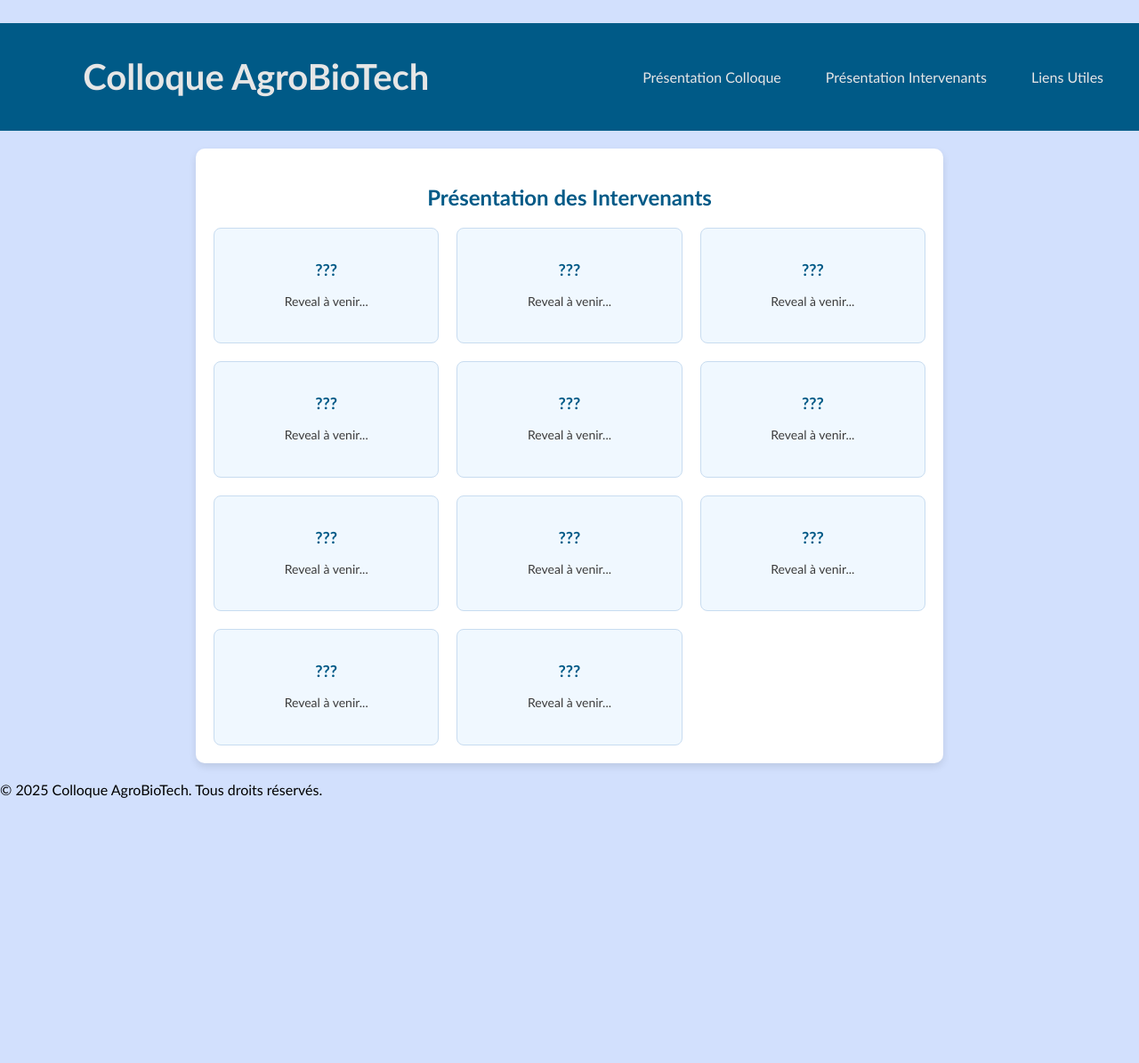
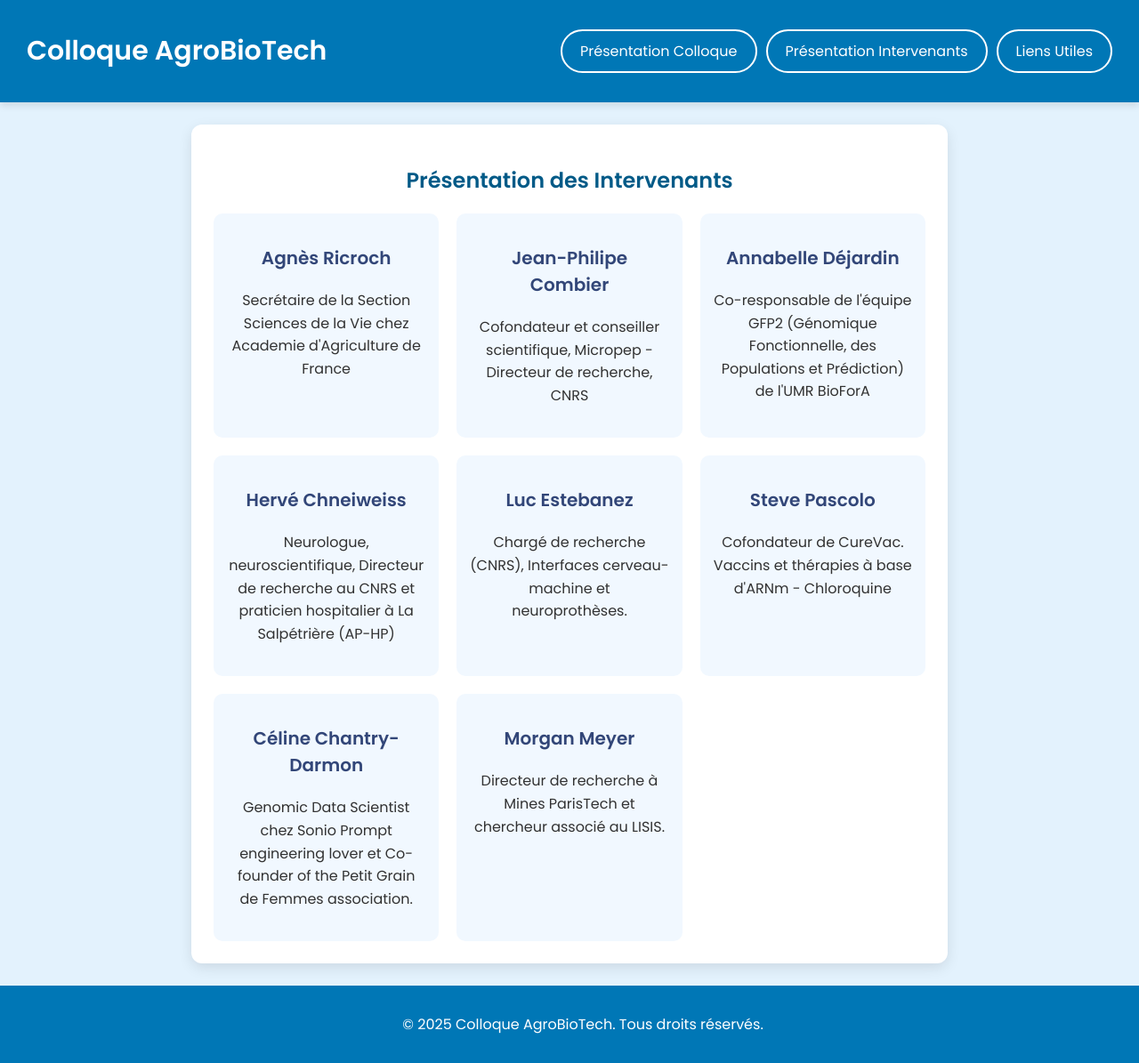
Before and after one commit to DamienFUSTER/Colloc-Application, a Flask app: page /pres_inter in a window 1280 px wide. Shown: the whole page at 89% size. Before the commit the page ends 897 px from the top, so only its background shows below. Run offline with Flask 3, Linux system fonts and the light colour scheme.

Commit message:
changement de la DA plus smooth + ajout des intervenants

```diff
--- a/static/style.css
+++ b/static/style.css
@@ -1,61 +1,69 @@
+/* Importation d'une police moderne */
+@import url('https://fonts.googleapis.com/css2?family=Poppins:wght@300;400;600&display=swap');
 
-/* Styles généraux */
-body {
-  background-color: rgb(210, 224, 253);
+html, body {
+  background-color: #E3F2FD;
   margin: 0;
-  font-family: 'Trebuchet MS', 'Lucida Sans Unicode', 'Lucida Grande', 'Lucida Sans', Arial, sans-serif;
+  font-family: 'Poppins', sans-serif;
+  height: 100%;
+  display: flex;
+  flex-direction: column;
 }
 
-/* En-tête */
+/* En-tête modernisé */
 .header {
-  margin-top: 2%;
+  background-color: #0077B6;
+  box-shadow: 0 4px 8px rgba(0, 0, 0, 0.1);
+  padding: 15px 30px;
   display: flex;
   justify-content: space-between;
   align-items: center;
-  padding: 10px 20px;
-  background-color: rgb(0, 90, 135);
-  flex-wrap: wrap; /* Pour permettre le retour à la ligne sur petits écrans */
+  flex-wrap: wrap;
 }
 
-.title {
-  color: rgb(230, 230, 230);
-  font-size: 20px;
+/* Titre */
+.title h1 {
+  font-size: 30px;
+  font-weight: 600;
+  color: white;
   text-align: center;
-  flex: 1 1 auto; /* S'adapte automatiquement à l'espace disponible */
+  flex-grow: 1;
 }
 
+/* Boutons de navigation */
 .nav-buttons {
   display: flex;
   gap: 10px;
-  flex: 1 1 auto;
-  justify-content: flex-end;
-  flex-wrap: wrap; /* Pour empiler les boutons sur petits écrans */
+  flex-wrap: wrap;
+  justify-content: center;
 }
 
 .nav-buttons a {
+  background-color: transparent;
+  border: 2px solid white;
+  padding: 10px 20px;
+  border-radius: 25px;
   text-decoration: none;
-  padding: 10px 20px;
-  color: rgb(230, 230, 230);
-  border-radius: 5px;
-  transition: background-color 0.3s ease;
+  color: white;
   font-size: 16px;
+  transition: all 0.3s ease-in-out;
 }
 
 .nav-buttons a:hover {
-  background-color: rgb(0, 70, 100);
+  background-color: white;
+  color: #0077B6;
 }
 
-/* Section principale */
+/* Section principale avec effet de carte */
 .content-section {
   background-color: white;
-  padding: 20px;
-  margin: 20px auto;
-  border-radius: 10px;
-  box-shadow: 0 4px 8px rgba(0, 0, 0, 0.1);
+  padding: 25px;
+  margin: 25px auto;
+  border-radius: 12px;
+  box-shadow: 0 5px 15px rgba(0, 0, 0, 0.1);
   max-width: 800px;
 }
 
-/* Titres */
 .content-section h2 {
   color: rgb(0, 90, 135);
   text-align: center;
@@ -76,18 +84,7 @@ body {
   margin-bottom: 20px;
   color: rgb(50, 50, 50);
 }
-
-.content-section ul {
-  list-style-type: square;
-  padding-left: 20px;
-}
-
-.content-section ul li {
-  margin-bottom: 10px;
-  font-size: 16px;
-}
-
-/* Liste des intervenants */
+/* Intervenants avec effet au survol */
 .intervenants-list {
   display: grid;
   grid-template-columns: repeat(auto-fit, minmax(250px, 1fr));
@@ -95,22 +92,16 @@ body {
 }
 
 .intervenant {
-  background-color: rgb(240, 248, 255);
+  background-color: #F1F8FF;
   padding: 15px;
-  border: 1px solid rgb(200, 220, 240);
-  border-radius: 8px;
+  border-radius: 10px;
   text-align: center;
+  transition: transform 0.3s ease-in-out, box-shadow 0.3s ease-in-out;
 }
 
-.intervenant h3 {
-  font-size: 18px;
-  color: rgb(0, 90, 135);
-  margin-bottom: 10px;
-}
-
-.intervenant p {
-  font-size: 14px;
-  color: rgb(60, 60, 60);
+.intervenant:hover {
+  transform: translateY(-5px);
+  box-shadow: 0 8px 20px rgba(0, 0, 0, 0.15);
 }
 
 /* Liste des liens */
@@ -118,56 +109,65 @@ body {
   padding-left: 20px;
 }
 
-.links-list li {
-  margin-bottom: 10px;
-}
-
 .links-list a {
   text-decoration: none;
-  color: rgb(0, 90, 135);
+  color: #0077B6;
   transition: color 0.3s ease;
 }
 
 .links-list a:hover {
-  color: rgb(0, 70, 100);
+  color: #005A87;
+}
+
+/* Pied de page amélioré */
+.footer {
+  background-color: #0077B6;
+  color: white;
+  text-align: center;
+  padding: 15px;
+  margin-top: auto; /* Pousse le footer en bas */
+  width: 100%;
 }
 
 /* --- Responsive Design --- */
 @media (max-width: 768px) {
-  /* Ajustement de l'en-tête pour mobile */
+  /* En-tête en colonne sur petits écrans */
   .header {
-    flex-direction: column; /* Les éléments passent en colonne */
-    align-items: flex-start;
-    gap: 10px;
-  }
-
-  .title {
-    text-align: left; /* Alignement du titre à gauche */
-    margin-bottom: 10px;
+    flex-direction: column;
+    align-items: center;
+    text-align: center;
   }
 
   .nav-buttons {
-    justify-content: center; /* Centrer les boutons sur petits écrans */
+    flex-direction: column;
+    align-items: center;
+    gap: 5px;
   }
 
   .nav-buttons a {
     font-size: 14px;
-    padding: 8px 15px;
+    padding: 10px;
+    width: 100%;
+    max-width: 200px;
+    text-align: center;
   }
 
-  /* Section principale */
+  /* Contenu plus large sur mobile */
   .content-section {
-    padding: 15px;
+    padding: 20px;
     margin: 10px;
-    max-width: 95%; /* Prend presque toute la largeur */
+    max-width: 95%;
+    flex: 1;
   }
 
   .content-section h2 {
     font-size: 20px;
+    flex: 1;
   }
 
   .content-section p {
     font-size: 14px;
+    flex: 1;
   }
 }
 
@@ -180,22 +180,24 @@ body {
   }
 
   .nav-buttons a {
-    text-align: center; /* Centrer les liens */
     font-size: 14px;
-    padding: 10px;
+    padding: 12px;
   }
 
   .content-section h2 {
     font-size: 18px;
+    flex: 1;
   }
 
   .content-section p {
     font-size: 13px;
+    flex: 1;
   }
 }
 
-
+/* Images responsives */
 img {
-    max-width: 100%; /* Limite la largeur de l'image à 100% de l'élément parent */
-    height: auto;    /* Garde les proportions de l'image */
+  max-width: 100%;
+  height: auto;
+  border-radius: 8px;
 }
--- a/templates/pres_inter.html
+++ b/templates/pres_inter.html
@@ -8,48 +8,36 @@
     <h2>Présentation des Intervenants</h2>
     <div class="intervenants-list">
         <div class="intervenant">
-            <h3> ??? </h3>
-            <p>Reveal à venir...</p>
+            <h3> Agnès Ricroch </h3>
+            <p>Secrétaire de la Section Sciences de la Vie chez Academie d'Agriculture de France</p>
         </div>
         <div class="intervenant">
-            <h3> ??? </h3>
-            <p>Reveal à venir...</p>
+            <h3> Jean-Philipe Combier </h3>
+            <p>Cofondateur et conseiller scientifique, Micropep - Directeur de recherche, CNRS</p>
         </div>
         <div class="intervenant">
-            <h3> ??? </h3>
-            <p>Reveal à venir...</p>
+            <h3> Annabelle Déjardin </h3>
+            <p>Co-responsable de l'équipe GFP2 (Génomique Fonctionnelle, des Populations et Prédiction) de l'UMR BioForA</p>
         </div>
         <div class="intervenant">
-            <h3> ??? </h3>
-            <p>Reveal à venir...</p>
+            <h3> Hervé Chneiweiss </h3>
+            <p>Neurologue, neuroscientifique, Directeur de recherche au CNRS et praticien hospitalier à La Salpétrière (AP-HP)</p>
         </div>
         <div class="intervenant">
-            <h3> ??? </h3>
-            <p>Reveal à venir...</p>
+            <h3> Luc Estebanez </h3>
+            <p>Chargé de recherche (CNRS), Interfaces cerveau-machine et neuroprothèses. </p>
         </div>
         <div class="intervenant">
-            <h3> ??? </h3>
-            <p>Reveal à venir...</p>
+            <h3> Steve Pascolo </h3>
+            <p>Cofondateur de CureVac. Vaccins et thérapies à base d'ARNm - Chloroquine</p>
         </div>
         <div class="intervenant">
-            <h3> ??? </h3>
-            <p>Reveal à venir...</p>
+            <h3> Céline Chantry-Darmon </h3>
+            <p> Genomic Data Scientist chez Sonio Prompt engineering lover et Co-founder of the Petit Grain de Femmes association.</p>
         </div>
         <div class="intervenant">
-            <h3> ??? </h3>
-            <p>Reveal à venir...</p>
-        </div>
-        <div class="intervenant">
-            <h3> ??? </h3>
-            <p>Reveal à venir...</p>
-        </div>
-        <div class="intervenant">
-            <h3> ??? </h3>
-            <p>Reveal à venir...</p>
-        </div>
-        <div class="intervenant">
-            <h3> ??? </h3>
-            <p>Reveal à venir...</p>
+            <h3> Morgan Meyer </h3>
+            <p>Directeur de recherche à Mines ParisTech et chercheur associé au LISIS. </p>
         </div>
 
     </div>
```
Also changed, not shown: README.md.
